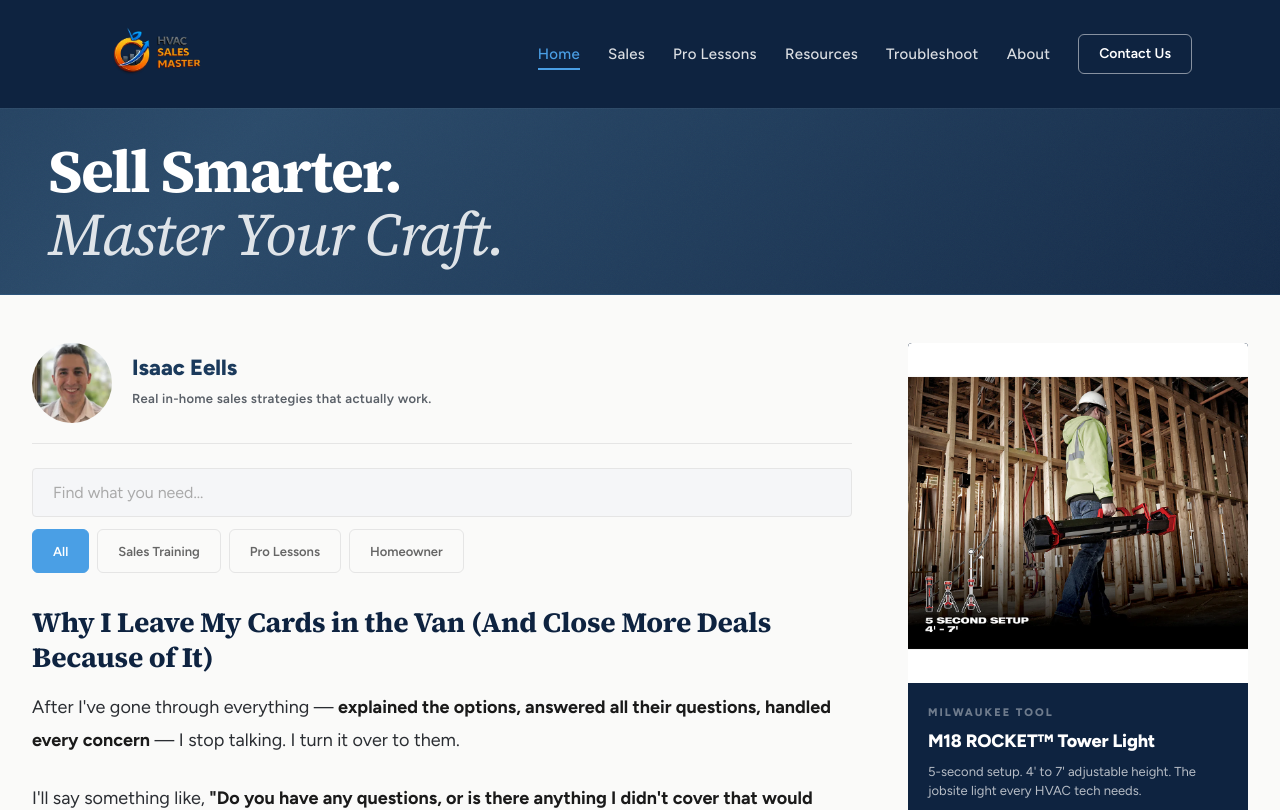
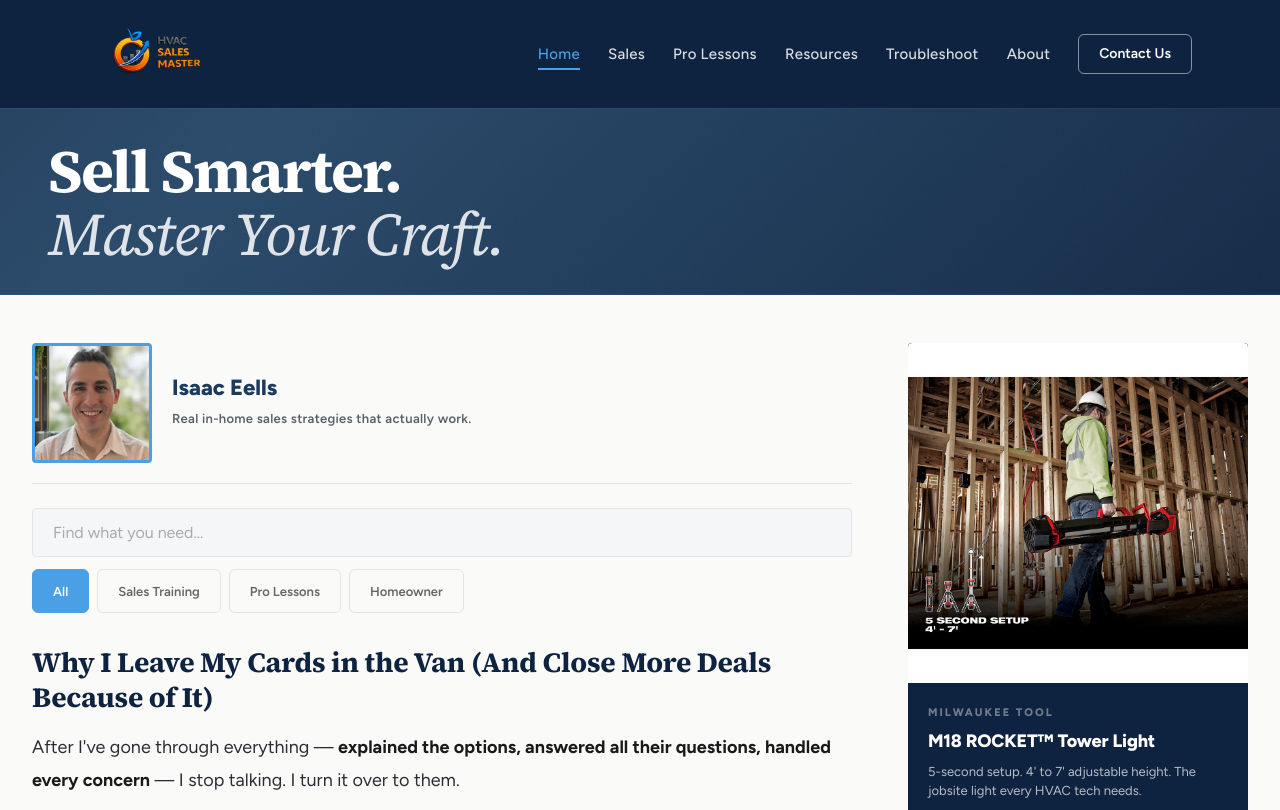
Before and after one commit to Ishack94/HVAC-sales-master, a React (Vite) app: page / in a window 1280 px wide. Shown: the top 810 px of the page. Built offline with nearby package versions, Linux system fonts and the light colour scheme.

Commit message:
homepage headshot square style to match about page

```diff
--- a/src/pages/Home.jsx
+++ b/src/pages/Home.jsx
@@ -183,7 +183,7 @@ export default function Home() {
 
           {/* Author row */}
           <div className={styles.authorRow}>
-            <img src={headshotSrc} alt="HVAC Sales Master founder" className={styles.headshot} width="80" height="80" />
+            <img src={headshotSrc} alt="HVAC Sales Master founder" className={styles.headshot} width="120" height="120" />
             <div className={styles.authorText}>
               <p className={styles.authorName}>Isaac Eells</p>
               <p className={styles.authorTagline}>Real in-home sales strategies that actually work.</p>
--- a/src/pages/Home.module.css
+++ b/src/pages/Home.module.css
@@ -42,9 +42,10 @@
 }
 
 .headshot {
-  width: 80px;
-  height: 80px;
-  border-radius: 50%;
+  width: 120px;
+  height: 120px;
+  border-radius: 4px;
+  border: 3px solid #4a9fe5;
   object-fit: cover;
   flex-shrink: 0;
 }
```
